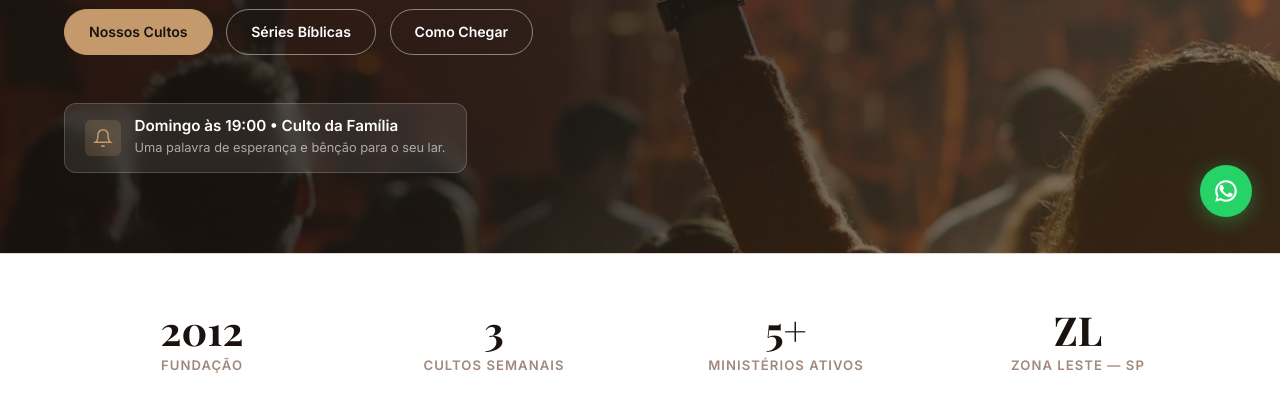
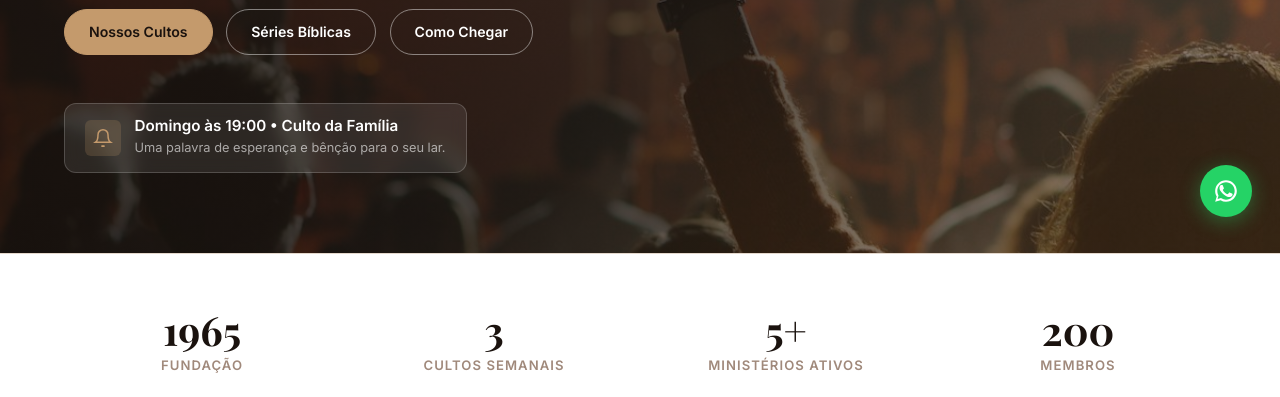
Before and after one commit to felipejunqueira/iasd-sao-mateus, a website with bundled scripts: page index.html in a window 1280 px wide. Shown: the part 555-952 px from the top of the page. Built offline with nearby package versions, Linux system fonts and the light colour scheme.

Commit message:
fix: quick links stats (ano de fundacao e numero de membros)

```diff
--- a/partials/07-quick-links.html
+++ b/partials/07-quick-links.html
@@ -3,7 +3,7 @@
   <div class="container">
     <div class="stats-grid">
       <div class="stat-item">
-        <div class="stat-number">2012</div>
+        <div class="stat-number">1965</div>
         <div class="stat-label">Fundação</div>
       </div>
       <div class="stat-item">
@@ -15,8 +15,8 @@
         <div class="stat-label">Ministérios Ativos</div>
       </div>
       <div class="stat-item">
-        <div class="stat-number">ZL</div>
-        <div class="stat-label">Zona Leste — SP</div>
+        <div class="stat-number">200</div>
+        <div class="stat-label">Membros</div>
       </div>
     </div>
   </div>
```
